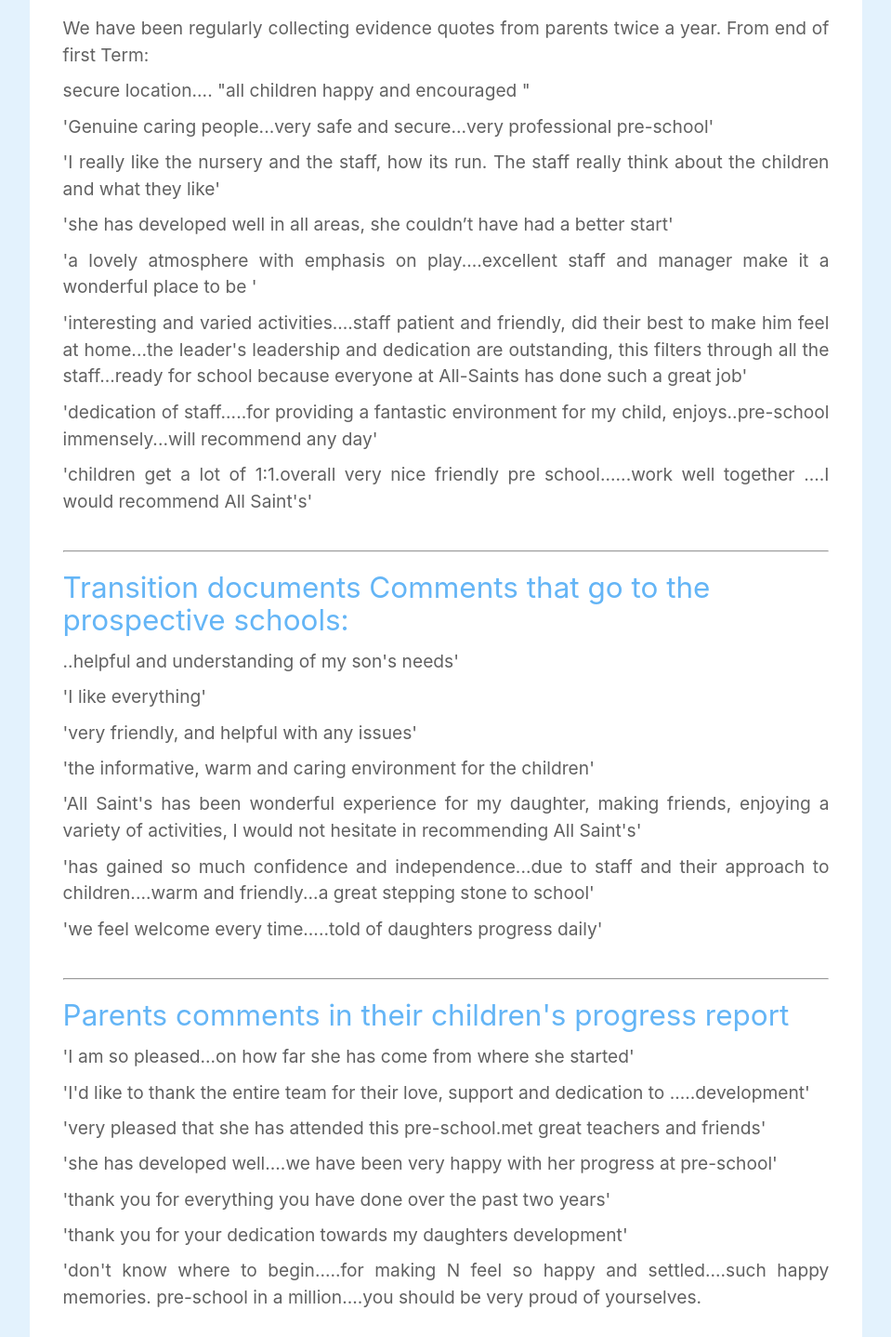
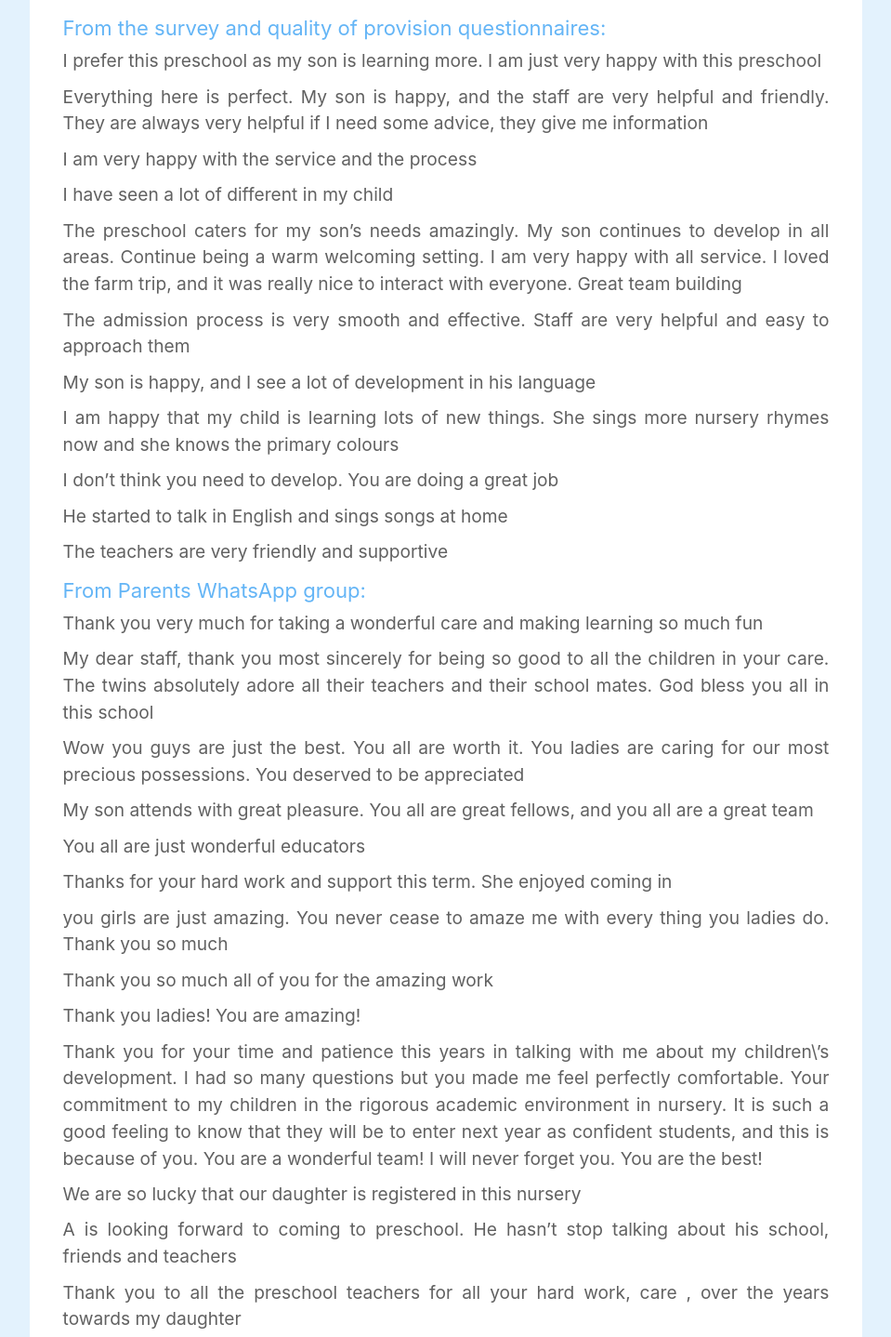
Before and after one commit to rajgthub/appdevdep, a React (Create React App) app: page /Testimonials in a window 1280 px wide. Shown: the part 466-1904 px from the top of the page at 93% size, without its empty margins (160-1119 px from the left). Built offline with nearby package versions, Linux system fonts and the light colour scheme.

Commit message:
Modified testimonials.

```diff
--- a/src/components/Earlyyears.js
+++ b/src/components/Earlyyears.js
@@ -1,6 +1,7 @@
 import React from "react"
 import "../App.css"
 import VacancyAlert from './VacancyAlert'
+import earlyyears from "../images/earlyyears/1671490436652blob.png"
 const Earlyyears = () => {
   return (
     <div className='col s12 homeWrapper'>
@@ -70,19 +71,14 @@
         The principles which guide the work of all early years practioners are
         grouped into four themes:
       </p>
-      <ul className='list grey-text text-darken-2'>
-        <li className='list'>
-          <i className=' tiny material-icons'>child_care</i>A unique child.
-        </li>
-        <li className='list'>
-          <i className=' tiny material-icons'>child_care</i>Positive
-          relationships.
-        </li>
-        <li className='list'>
-          <i className=' tiny material-icons'>child_care</i>Learning and
-          development.
-        </li>
-      </ul>
+      <div>
+      <img
+        src={earlyyears}
+        className="modal-content"
+        id={"img_0_earlyyears"}
+        alt="children"
+      />
+      </div>
       <br />
       <h5 className='grey-text grey-bold-2 text-darken-2'>
         2yr old progress checks
--- a/src/components/Testimonials.js
+++ b/src/components/Testimonials.js
@@ -1,112 +1,179 @@
-import React from "react"
-import VacancyAlert from './VacancyAlert'
+import React from "react";
+import VacancyAlert from "./VacancyAlert";
 const Testimonials = () => {
   return (
-    <div className='col s12 homeWrapper'>
-     <VacancyAlert />
-      <h5 className='blue-text text-lighten-2'>Testimonials</h5>
-      <p className='grey-text text-darken-2'>
-        We have been regularly collecting evidence quotes from parents twice a
-        year. From end of first Term:
+    <div className="col s12 homeWrapper">
+      <VacancyAlert />
+      <h5 className="blue-text text-lighten-2">Testimonials</h5>
+      <h6 className="blue-text text-lighten-2">
+        From the survey and quality of provision questionnaires:
+      </h6>
+      <p className="grey-text text-darken-2">
+        I prefer this preschool as my son is learning more. I am just very happy
+        with this preschool
       </p>
-      <p className='grey-text text-darken-2'>
-        secure location.... "all children happy and encouraged "
+      <p className="grey-text text-darken-2">
+        Everything here is perfect. My son is happy, and the staff are very
+        helpful and friendly. They are always very helpful if I need some
+        advice, they give me information
       </p>
-      <p className='grey-text text-darken-2'>
-        'Genuine caring people...very safe and secure...very professional
-        pre-school'
+      <p className="grey-text text-darken-2">
+        I am very happy with the service and the process
       </p>
-      <p className='grey-text text-darken-2'>
-        'I really like the nursery and the staff, how its run. The staff really
-        think about the children and what they like'
+      <p className="grey-text text-darken-2">
+        I have seen a lot of different in my child
       </p>
-      <p className='grey-text text-darken-2'>
-        'she has developed well in all areas, she couldn’t have had a better
-        start'
+      <p className="grey-text text-darken-2">
+        The preschool caters for my son’s needs amazingly. My son continues to
+        develop in all areas. Continue being a warm welcoming setting. I am very
+        happy with all service. I loved the farm trip, and it was really nice to
+        interact with everyone. Great team building
       </p>
-      <p className='grey-text text-darken-2'>
-        'a lovely atmosphere with emphasis on play....excellent staff and
-        manager make it a wonderful place to be '
+      <p className="grey-text text-darken-2">
+        The admission process is very smooth and effective. Staff are very
+        helpful and easy to approach them
       </p>
-      <p className='grey-text text-darken-2'>
-        'interesting and varied activities....staff patient and friendly, did
-        their best to make him feel at home...the leader's leadership and
-        dedication are outstanding, this filters through all the staff...ready
-        for school because everyone at All-Saints has done such a great job'
+      <p className="grey-text text-darken-2">
+        My son is happy, and I see a lot of development in his language
       </p>
-      <p className='grey-text text-darken-2'>
-        'dedication of staff.....for providing a fantastic environment for my
-        child, enjoys..pre-school immensely...will recommend any day'
+      <p className="grey-text text-darken-2">
+        I am happy that my child is learning lots of new things. She sings more
+        nursery rhymes now and she knows the primary colours
       </p>
-      <p className='grey-text text-darken-2'>
-        'children get a lot of 1:1.overall very nice friendly pre
-        school......work well together ....I would recommend All Saint's'
+      <p className="grey-text text-darken-2">
+        I don’t think you need to develop. You are doing a great job
       </p>
-
+      <p className="grey-text text-darken-2">
+        He started to talk in English and sings songs at home
+      </p>
+      <p className="grey-text text-darken-2">
+        The teachers are very friendly and supportive
+      </p>
+      <h6 className="blue-text text-lighten-2">
+        From Parents WhatsApp group:
+      </h6>
+      <p className="grey-text text-darken-2">
+        Thank you very much for taking a wonderful care and making learning so
+        much fun
+      </p>
+      <p className="grey-text text-darken-2">
+        My dear staff, thank you most sincerely for being so good to all the
+        children in your care. The twins absolutely adore all their teachers and
+        their school mates. God bless you all in this school
+      </p>
+      <p className="grey-text text-darken-2">
+        Wow you guys are just the best. You all are worth it. You ladies are
+        caring for our most precious possessions. You deserved to be appreciated
+      </p>
+      <p className="grey-text text-darken-2">
+        My son attends with great pleasure. You all are great fellows, and you
+        all are a great team
+      </p>
+      <p className="grey-text text-darken-2">
+        You all are just wonderful educators
+      </p>
+      <p className="grey-text text-darken-2">
+        Thanks for your hard work and support this term. She enjoyed coming in
+      </p>
+      <p className="grey-text text-darken-2">
+        you girls are just amazing. You never cease to amaze me with every thing
+        you ladies do. Thank you so much
+      </p>
+      <p className="grey-text text-darken-2">
+        Thank you so much all of you for the amazing work
+      </p>
+      <p className="grey-text text-darken-2">
+        {" "}
+        Thank you ladies! You are amazing!
+      </p>
+      <p className="grey-text text-darken-2">
+        Thank you for your time and patience this years in talking with me about
+        my children\’s development. I had so many questions but you made me feel
+        perfectly comfortable. Your commitment to my children in the rigorous
+        academic environment in nursery. It is such a good feeling to know that
+        they will be to enter next year as confident students, and this is
+        because of you. You are a wonderful team! I will never forget you. You
+        are the best!
+      </p>
+      <p className="grey-text text-darken-2">
+        We are so lucky that our daughter is registered in this nursery
+      </p>
+      <p className="grey-text text-darken-2">
+        A is looking forward to coming to preschool. He hasn’t stop talking
+        about his school, friends and teachers
+      </p>
+      <p className="grey-text text-darken-2">
+        Thank you to all the preschool teachers for all your hard work, care ,
+        over the years towards my daughter
+      </p>
+      <p className="grey-text text-darken-2">
+        E learns so much from you and has fun. Thank you for everything that you
+        do for our children
+      </p>
+      <p className="grey-text text-darken-2">
+        Thank you so much for all your hard work and so much efforts
+      </p>
       <br />
       <hr />
-
-      <h5 className='blue-text text-lighten-2'>
+      <h5 className="blue-text text-lighten-2">
         Transition documents Comments that go to the prospective schools:
       </h5>
-      <p className='grey-text text-darken-2'>
+      <p className="grey-text text-darken-2">
         ..helpful and understanding of my son's needs'
       </p>
-      <p className='grey-text text-darken-2'>'I like everything'</p>
-      <p className='grey-text text-darken-2'>
+      <p className="grey-text text-darken-2">'I like everything'</p>
+      <p className="grey-text text-darken-2">
         'very friendly, and helpful with any issues'
       </p>
-      <p className='grey-text text-darken-2'>
+      <p className="grey-text text-darken-2">
         'the informative, warm and caring environment for the children'
       </p>
-      <p className='grey-text text-darken-2'>
+      <p className="grey-text text-darken-2">
         'All Saint's has been wonderful experience for my daughter, making
         friends, enjoying a variety of activities, I would not hesitate in
         recommending All Saint's'
       </p>
-      <p className='grey-text text-darken-2'>
+      <p className="grey-text text-darken-2">
         'has gained so much confidence and independence...due to staff and their
         approach to children....warm and friendly...a great stepping stone to
         school'
       </p>
-      <p className='grey-text text-darken-2'>
+      <p className="grey-text text-darken-2">
         'we feel welcome every time.....told of daughters progress daily'
       </p>
-
       <br />
       <hr />
-
-      <h5 className='blue-text text-lighten-2'>
+      <h5 className="blue-text text-lighten-2">
         Parents comments in their children's progress report
       </h5>
-      <p className='grey-text text-darken-2'>
+      <p className="grey-text text-darken-2">
         'I am so pleased...on how far she has come from where she started'
       </p>
-      <p className='grey-text text-darken-2'>
+      <p className="grey-text text-darken-2">
         'I'd like to thank the entire team for their love, support and
         dedication to .....development'
       </p>
-      <p className='grey-text text-darken-2'>
+      <p className="grey-text text-darken-2">
         'very pleased that she has attended this pre-school.met great teachers
         and friends'
       </p>
-      <p className='grey-text text-darken-2'>
+      <p className="grey-text text-darken-2">
         'she has developed well....we have been very happy with her progress at
         pre-school'
       </p>
-      <p className='grey-text text-darken-2'>
+      <p className="grey-text text-darken-2">
         'thank you for everything you have done over the past two years'
       </p>
-      <p className='grey-text text-darken-2'>
+      <p className="grey-text text-darken-2">
         'thank you for your dedication towards my daughters development'
       </p>
-      <p className='grey-text text-darken-2'>
+      <p className="grey-text text-darken-2">
         'don't know where to begin.....for making N feel so happy and
         settled....such happy memories. pre-school in a million....you should be
         very proud of yourselves.
       </p>
     </div>
-  )
-}
+  );
+};
 
-export default Testimonials
+export default Testimonials;
--- a/src/components/VacancyAlert.js
+++ b/src/components/VacancyAlert.js
@@ -4,7 +4,7 @@
   return (
     <div className="alert_message">
       <h6 className="top_message">
-        We are accepting vacancies for current intake.{" "}
+        We are accepting vacancies for September 2023 intake.{" "}
         <Link to="Contactus"> Contact us </Link>today to secure your place!
       </h6>
     </div>
```
Also changed, not shown: src/images/earlyyears/1671490436652blob.png (added).
